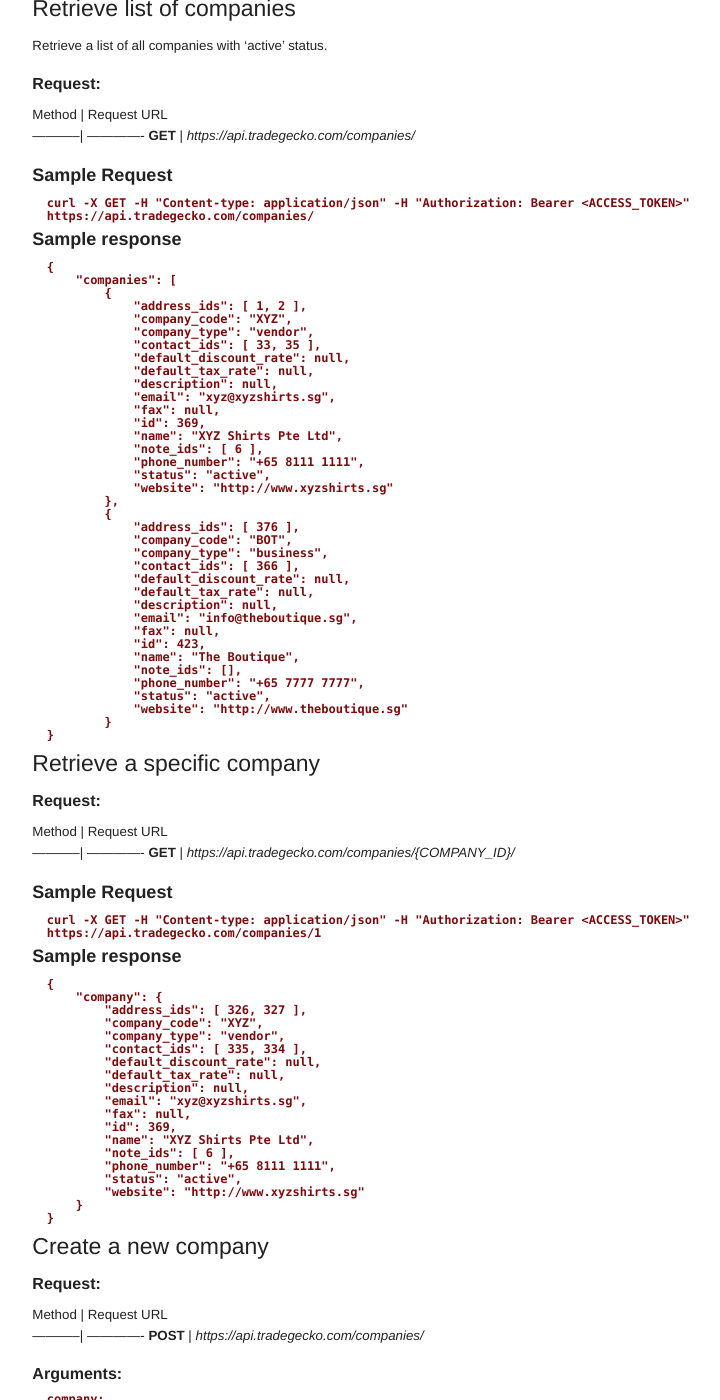
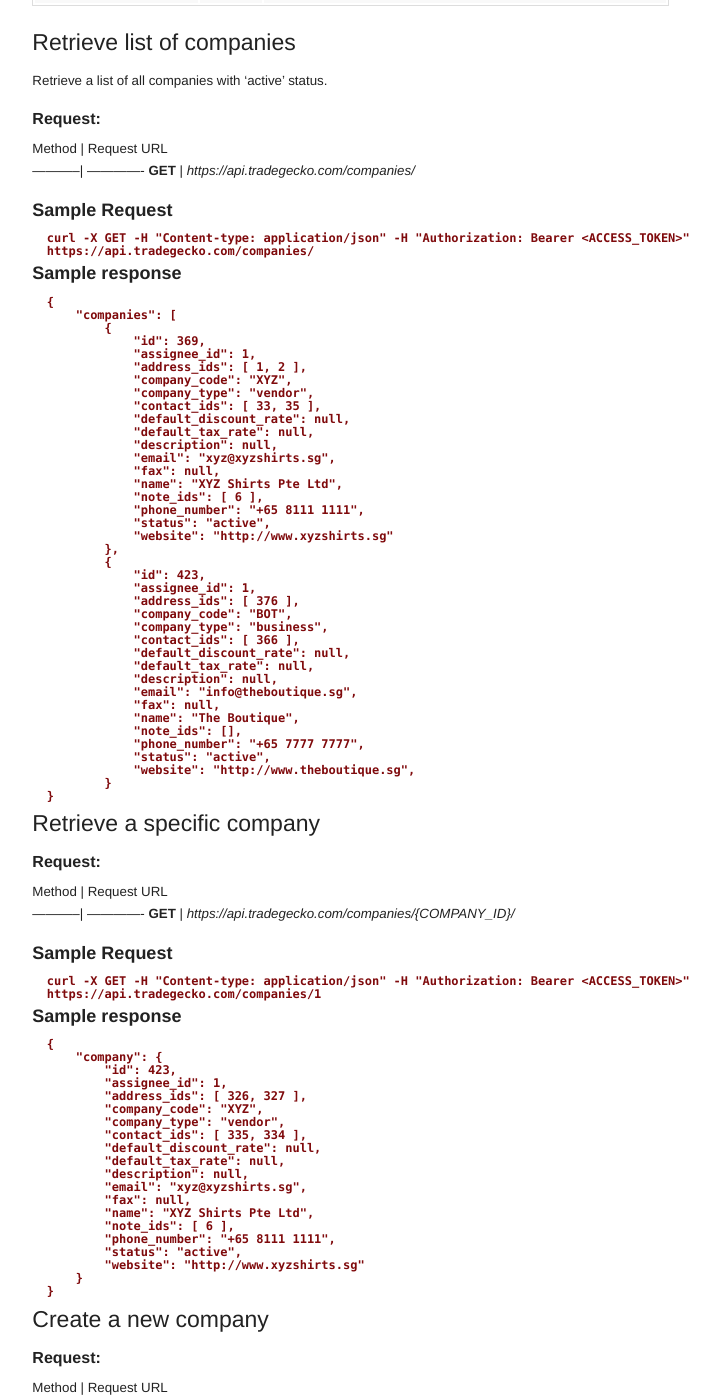
Before and after one commit to tradegecko/docs_old, a Jekyll site: the page built from _posts/2013-01-29-company.md, in a window 1280 px wide and 1400 px high, scrolled down 742 px. Shown: the whole window, without its empty margins (456-1176 px from the left). Built offline with Jekyll 4.4.1, drawn with Linux system fonts in a browser that asks for light colours; some web fonts are replaced; Markdown is read by kramdown in place of the engine named in the settings; some of the changed text lies outside the part shown.

Commit message:
Added assignee ID

```diff
--- a/_posts/2013-01-29-company.md
+++ b/_posts/2013-01-29-company.md
@@ -7,6 +7,7 @@
 Attribute                      | Type          | Description
 ------------------------------ | ------------- | ------------
 **id**                         | Integer       |  A unique identifier for the company
+**assignee_id**                | Integer       |  ID of the user to which new PO/SO will be assigned by default
 **name**                       | String        |  The name of the company
 **description**                | String        |  A brief description of the company
 **phone_number**               | String        |  The phone number of the company
@@ -40,6 +41,8 @@
       {
           "companies": [
               {
+                  "id": 369,
+                  "assignee_id": 1,
                   "address_ids": [ 1, 2 ],
                   "company_code": "XYZ",
                   "company_type": "vendor",
@@ -49,7 +52,6 @@
                   "description": null,
                   "email": "xyz@xyzshirts.sg",
                   "fax": null,
-                  "id": 369,
                   "name": "XYZ Shirts Pte Ltd",
                   "note_ids": [ 6 ],
                   "phone_number": "+65 8111 1111",
@@ -57,6 +59,8 @@
                   "website": "http://www.xyzshirts.sg"
               },
               {
+                  "id": 423,
+                  "assignee_id": 1,
                   "address_ids": [ 376 ],
                   "company_code": "BOT",
                   "company_type": "business",
@@ -91,6 +94,8 @@
 
       {
           "company": {
+              "id": 423,
+              "assignee_id": 1,
               "address_ids": [ 326, 327 ],
               "company_code": "XYZ",
               "company_type": "vendor",
@@ -100,7 +105,6 @@
               "description": null,
               "email": "xyz@xyzshirts.sg",
               "fax": null,
-              "id": 369,
               "name": "XYZ Shirts Pte Ltd",
               "note_ids": [ 6 ],
               "phone_number": "+65 8111 1111",
```
Also changed, not shown: other parts of _posts/2013-01-29-company.md (+2 -3 lines).
